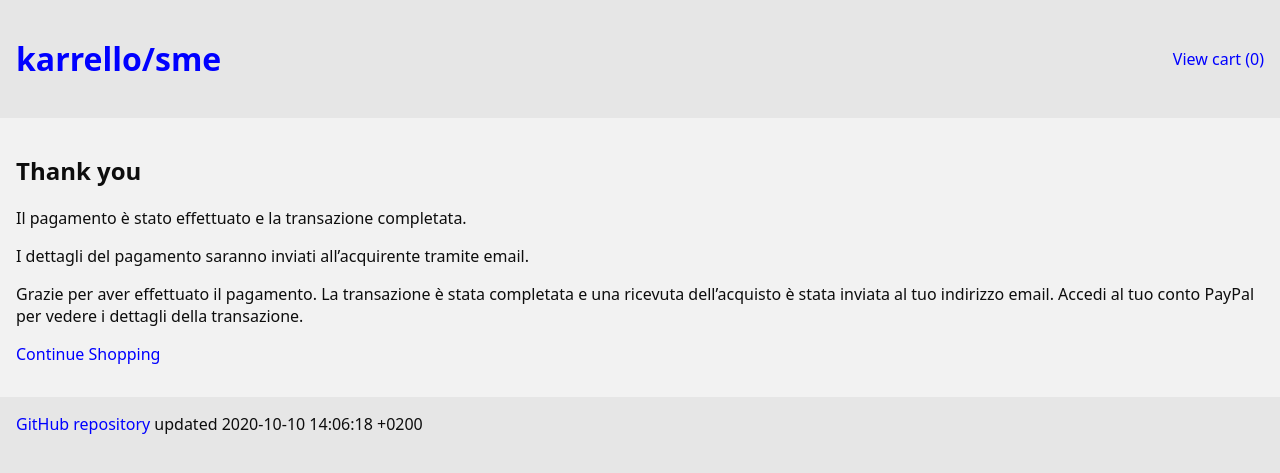
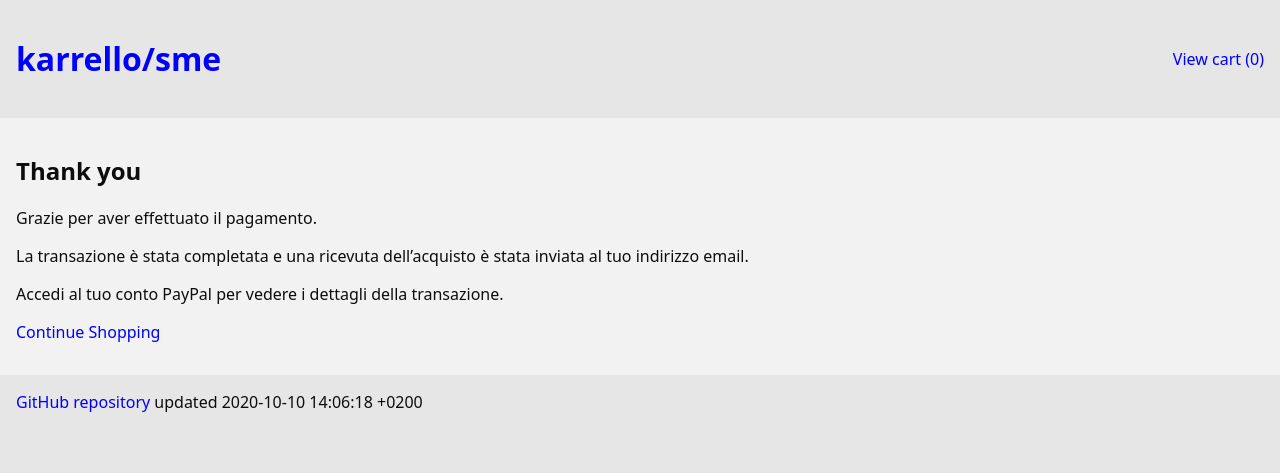
Before and after one commit to karrello/sme, a Jekyll site: the page built from assets/pages/thankyou.md, in a window 1280 px wide. Shown: the top 473 px of the page. Built offline with Jekyll 4.4.1, drawn with Linux system fonts in a browser that asks for light colours; our own code applies the rules of GitHub Pages for plain Markdown files.

Commit message:
Minor fixes

```diff
--- a/_data/karrello.yml
+++ b/_data/karrello.yml
@@ -1,4 +1,4 @@
-merchant: petrosh@petrosh.it
+merchant: sb-vpvzq3424491@business.example.com
 
 # Currency use three-character ISO-4217 codes
 currency:
--- a/assets/js/karrello.coffee
+++ b/assets/js/karrello.coffee
@@ -1,6 +1,10 @@
 ---
 ---
 {%- assign karrello = site.data.karrello -%}
+
+# Return page
+if $("body").data("title") is "thank-you"
+  localStorage.clear("karrello")
 
 # Get cart
 cart = JSON.parse(localStorage.getItem("karrello") || "[]")
@@ -133,7 +137,7 @@ if $("body").data("title") is "checkout"
       data-upload='1'
       data-host='www.sandbox.paypal.com'
       data-return='https://karrello.github.io/sme/thankyou'
-      data-rm='2'
+      data-rm='1'
       data-type='form'
       data-currency='{{ karrello.currency.code }}'
       data-handling_cart='#{shipping}' "
--- a/assets/pages/thankyou.md
+++ b/assets/pages/thankyou.md
@@ -4,11 +4,11 @@ permalink: thankyou
 
 # Thank you
 
-Il pagamento è stato effettuato e la transazione completata.
+Grazie per aver effettuato il pagamento.
 
-I dettagli del pagamento saranno inviati all'acquirente tramite email.
+La transazione è stata completata e una ricevuta dell'acquisto è stata inviata al tuo indirizzo email.
 
-Grazie per aver effettuato il pagamento. La transazione è stata completata e una ricevuta dell'acquisto è stata inviata al tuo indirizzo email. Accedi al tuo conto PayPal per vedere i dettagli della transazione.
+Accedi al tuo conto PayPal per vedere i dettagli della transazione.
 
 <p>
   <a href="{{ site.baseurl }}/">Continue Shopping</a>
```
Also changed, not shown: README.md.
